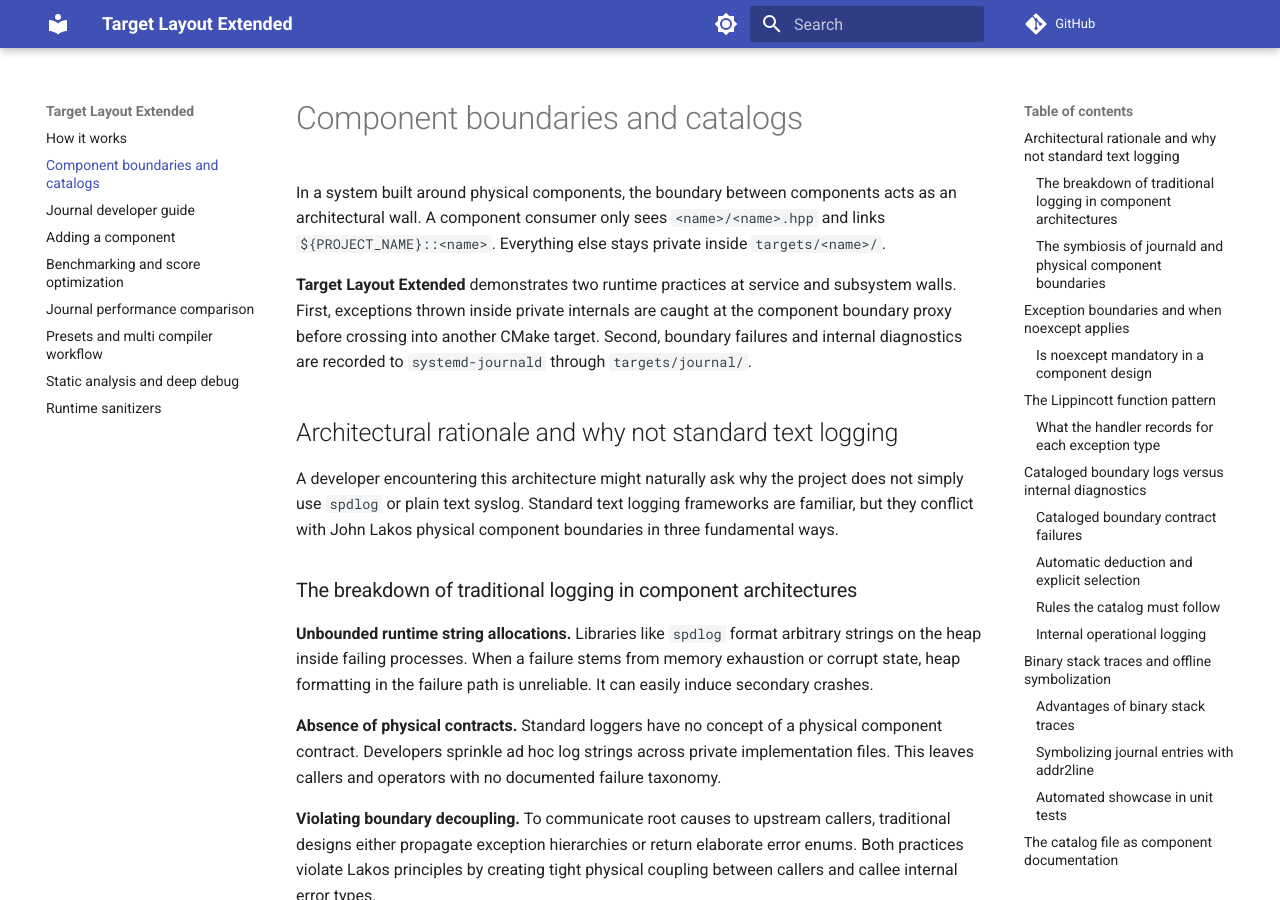
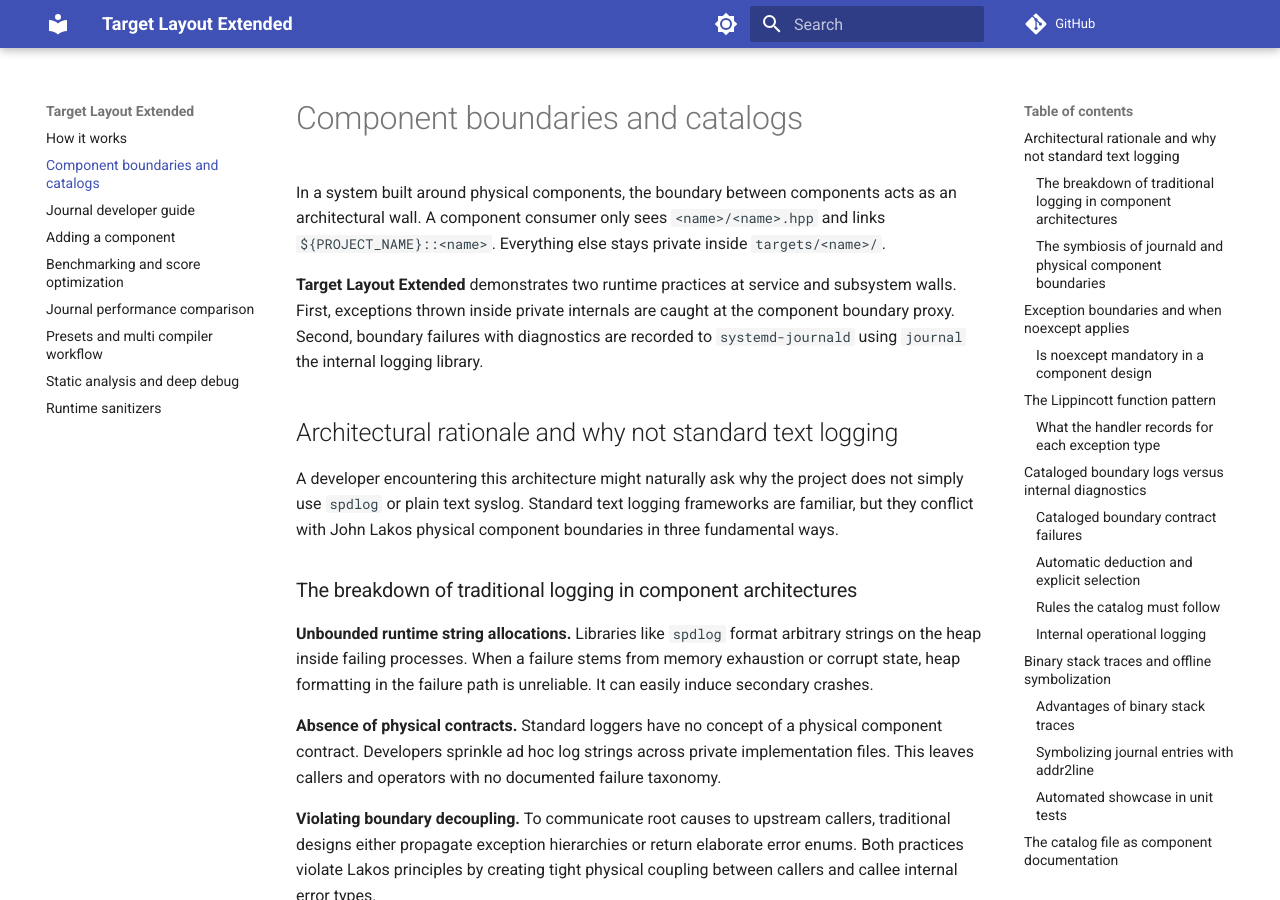
Before and after one commit to JeffKarling/Target_Layout_Extended, an MkDocs documentation site: the page built from Documentation/component_boundaries.md, in a window 1280 px wide and 900 px high. Built offline with MkDocs 1.6.1 and Material for MkDocs 9.7.7, drawn with Linux system fonts in a browser that asks for light colours; comment, search, counter and statistics services are not loaded.

Commit message:
docs: streamline component boundaries overview phrasing

```diff
--- a/Documentation/component_boundaries.md
+++ b/Documentation/component_boundaries.md
@@ -2,7 +2,7 @@
 
 In a system built around physical components, the boundary between components acts as an architectural wall. A component consumer only sees `<name>/<name>.hpp` and links `${PROJECT_NAME}::<name>`. Everything else stays private inside `targets/<name>/`.
 
-**Target Layout Extended** demonstrates two runtime practices at service and subsystem walls. First, exceptions thrown inside private internals are caught at the component boundary proxy before crossing into another CMake target. Second, boundary failures and internal diagnostics are recorded to `systemd-journald` through `targets/journal/`.
+**Target Layout Extended** demonstrates two runtime practices at service and subsystem walls. First, exceptions thrown inside private internals are caught at the component boundary proxy. Second, boundary failures with diagnostics are recorded to `systemd-journald` using `journal` the internal logging library.
 
 ## Architectural rationale and why not standard text logging
 
```
